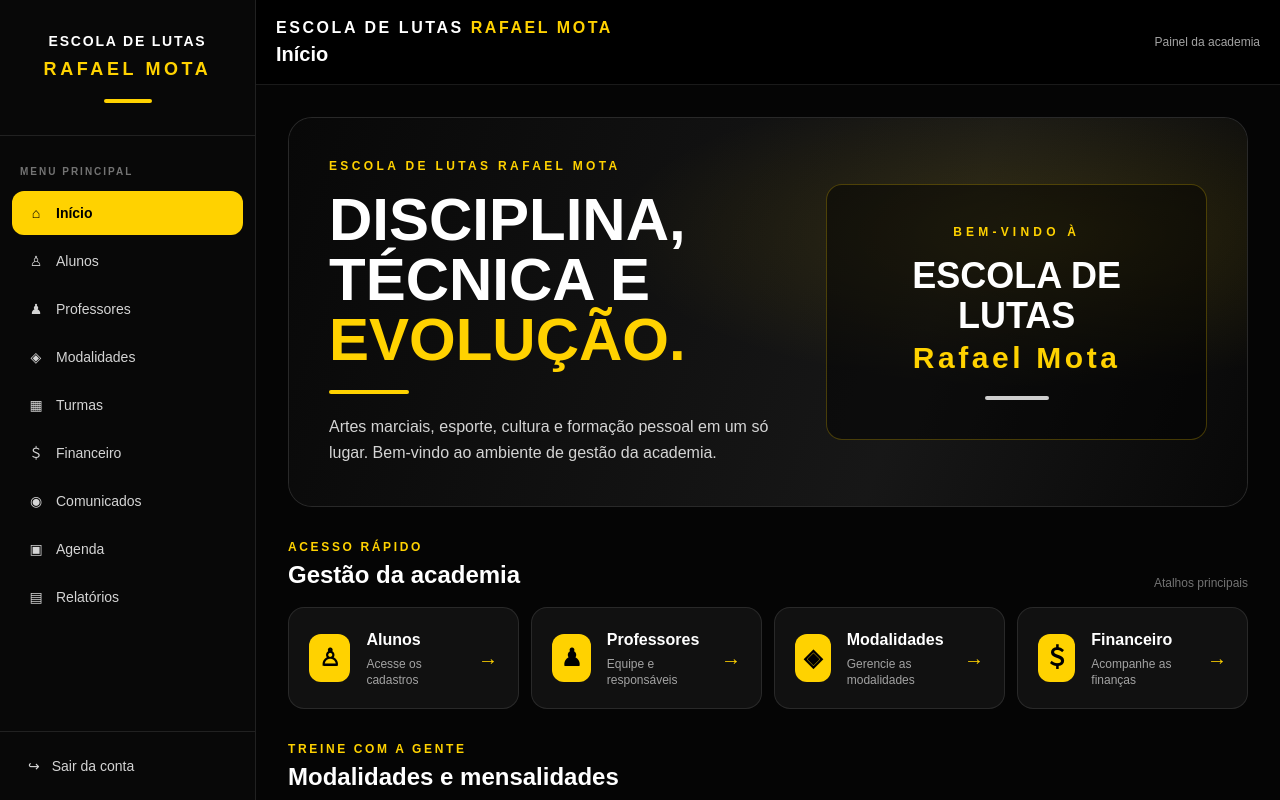
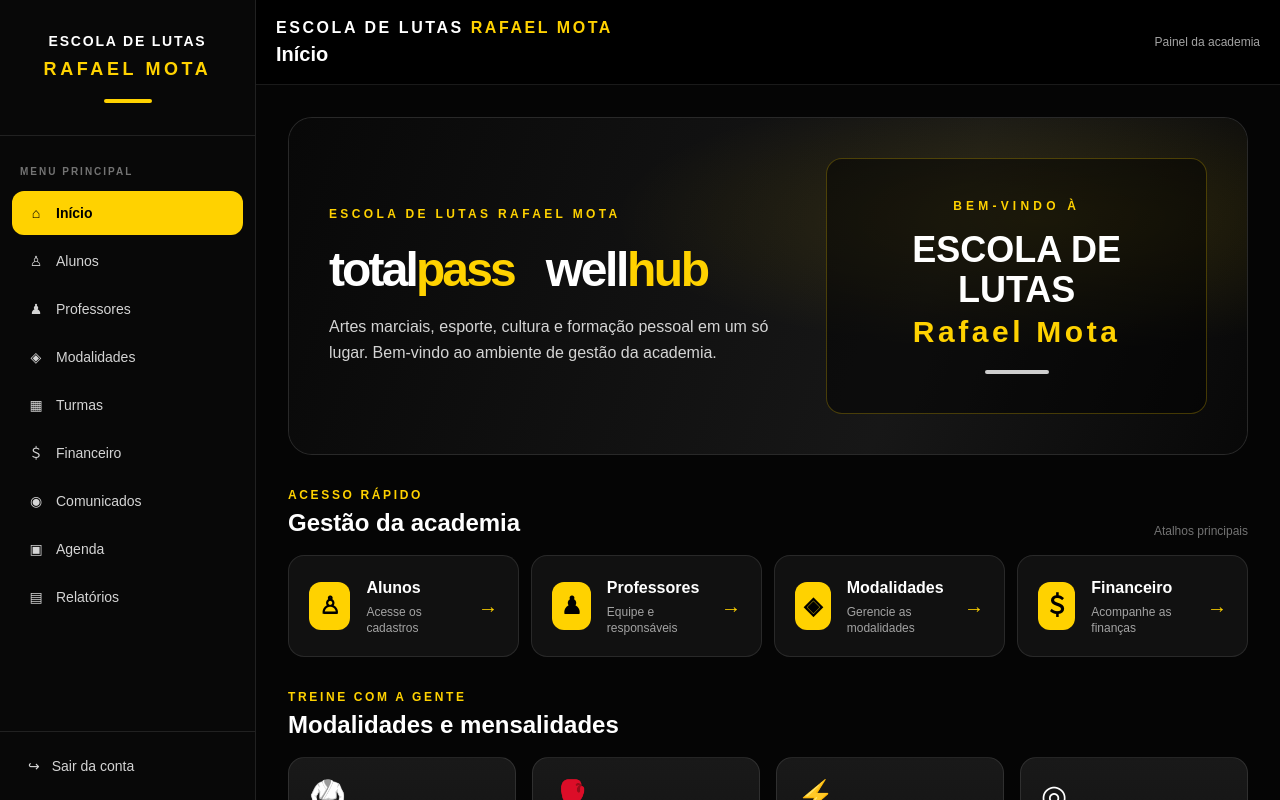
Before and after one commit to uniaocombateteam-collab/EscoladeLuta, a Next.js app: page / in a window 1280 px wide. Shown: the top 800 px of the page. Built offline with nearby package versions, Linux system fonts and the light colour scheme.

Commit message:
Replace hero slogan with partner wordmarks

```diff
--- a/src/app/page.tsx
+++ b/src/app/page.tsx
@@ -29,8 +29,10 @@ export default function HomePage() {
               <div className="grid items-center gap-8 p-7 md:grid-cols-[1.1fr_.9fr] md:p-10">
                 <div>
                   <p className="text-xs font-bold tracking-[.28em] text-[#FFD200]">ESCOLA DE LUTAS RAFAEL MOTA</p>
-                  <h2 className="mt-4 max-w-2xl text-4xl font-black uppercase leading-[1.04] sm:text-5xl lg:text-6xl">Disciplina,<br/> técnica e <span className="text-[#FFD200]">evolução.</span></h2>
-                  <div className="mt-5 h-1 w-20 rounded-full bg-[#FFD200]" />
+                  <div className="mt-6 flex flex-wrap items-center gap-x-8 gap-y-5" aria-label="Convênios aceitos">
+                    <span className="text-4xl font-black lowercase tracking-[-.06em] text-white sm:text-5xl">total<span className="text-[#FFD200]">pass</span></span>
+                    <span className="text-4xl font-extrabold tracking-[-.05em] text-white sm:text-5xl">well<span className="text-[#FFD200]">hub</span></span>
+                  </div>
                   <p className="mt-5 max-w-xl text-base leading-relaxed text-neutral-300">Artes marciais, esporte, cultura e formação pessoal em um só lugar. Bem-vindo ao ambiente de gestão da academia.</p>
                 </div>
                 <div className="flex min-h-64 items-center justify-center rounded-2xl border border-[#FFD200]/25 bg-black/45 p-8 text-center">
```
